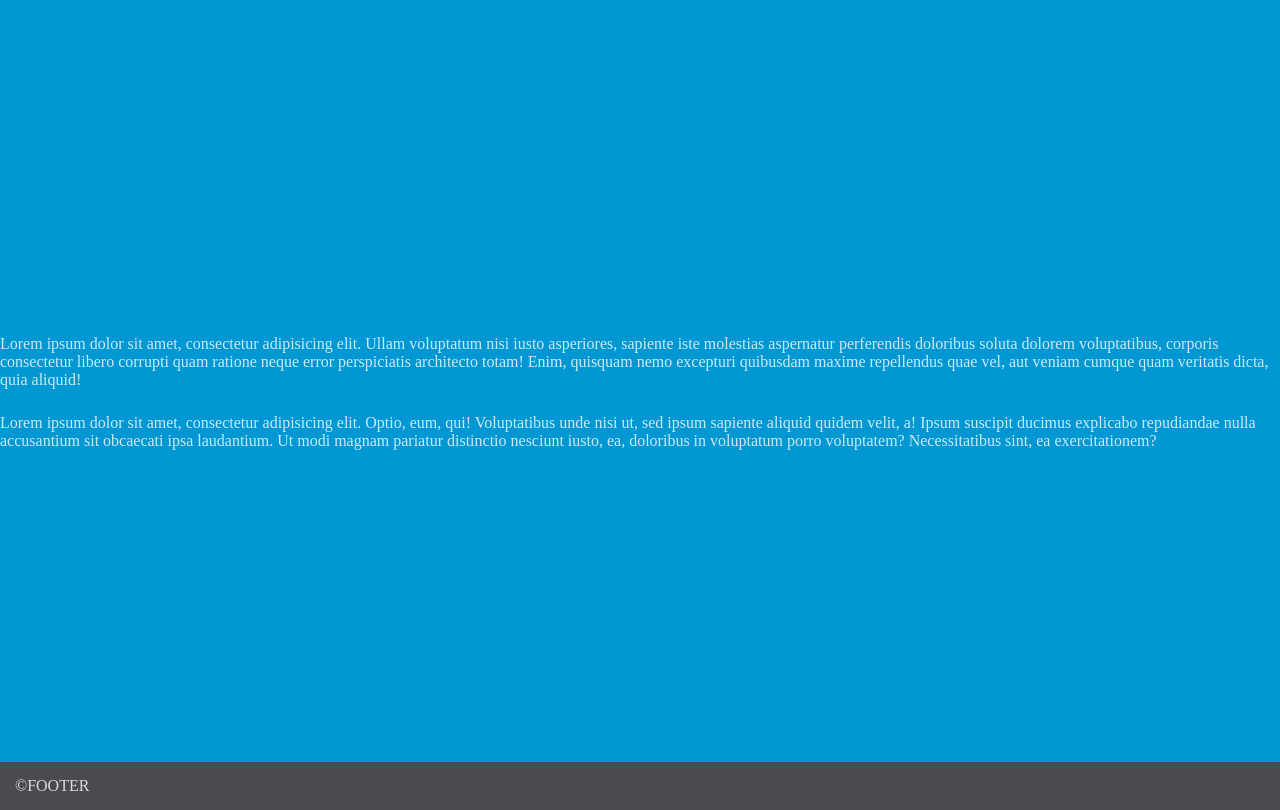
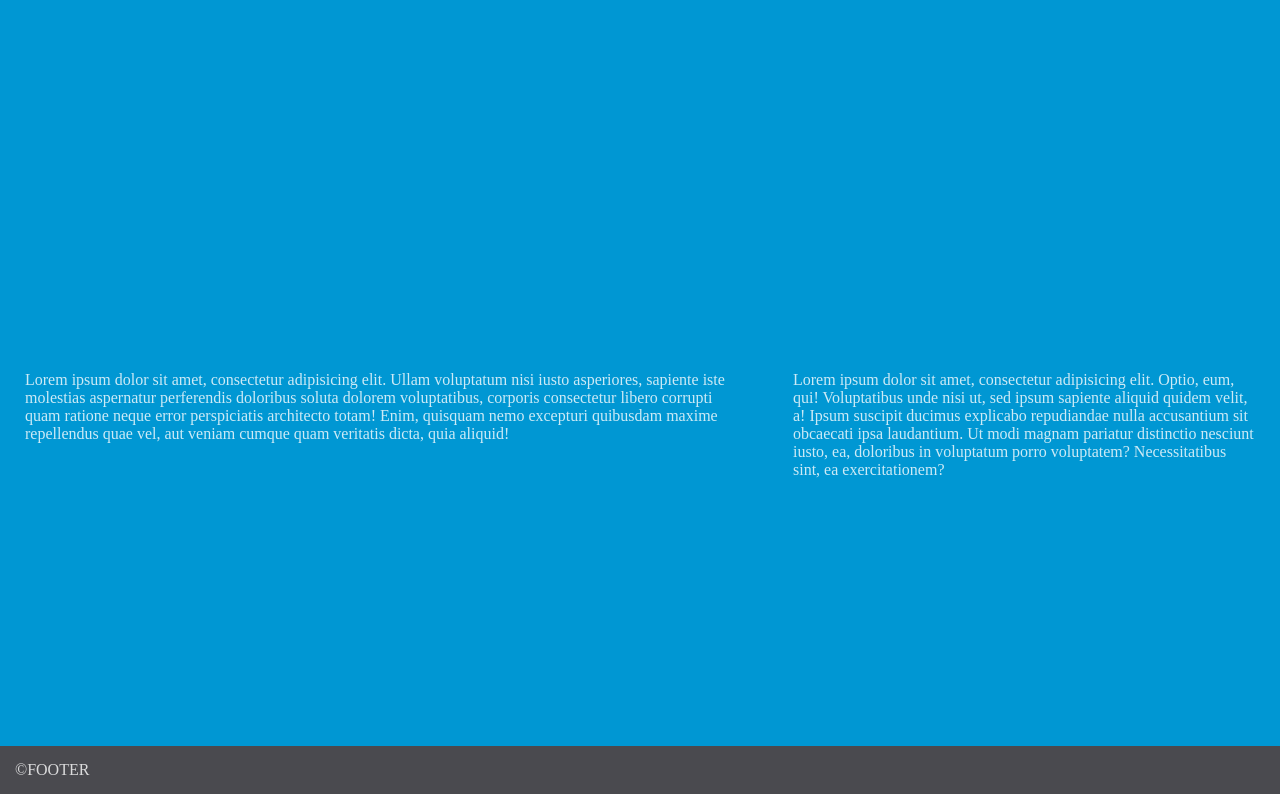
Before and after one commit to RoZZaH/ci-ucd-responsive-mini-project, a plain HTML site: page index.html in a window 1280 px wide. Shown: the part 54-864 px from the top of the page. Drawn offline with Linux system fonts and the light colour scheme.

Commit message:
End Styles minus Main div

```diff
--- a/index.html
+++ b/index.html
@@ -8,11 +8,13 @@
     <link rel="stylesheet" href="style.css" type="text/css" />
 </head>
 <body>
-    <main class="main">
+ <!--   <main class="main"> -->
         <header class="header">
             <div class="logo">Logo</div>
         </header>
+
         <section class="section">
+            <div class="vcenter"><!-- wrapped in one element to calc size (the two together) -->
                 <article class="article column column-60">
                     <p class="section-paragraph">
                         Lorem ipsum dolor sit amet, consectetur adipisicing elit. Ullam voluptatum nisi iusto asperiores, sapiente iste molestias aspernatur perferendis doloribus soluta dolorem voluptatibus, corporis consectetur libero corrupti quam ratione neque error perspiciatis architecto totam! Enim, quisquam nemo excepturi quibusdam maxime repellendus quae vel, aut veniam cumque quam veritatis dicta, quia aliquid!
@@ -23,9 +25,10 @@
                         Lorem ipsum dolor sit amet, consectetur adipisicing elit. Optio, eum, qui! Voluptatibus unde nisi ut, sed ipsum sapiente aliquid quidem velit, a! Ipsum suscipit ducimus explicabo repudiandae nulla accusantium sit obcaecati ipsa laudantium. Ut modi magnam pariatur distinctio nesciunt iusto, ea, doloribus in voluptatum porro voluptatem? Necessitatibus sint, ea exercitationem?
                     </p>
                 </aside>
+            </div>
         </section>
         <footer class="footer">&copy;FOOTER</footer>
-    </main>
+   <!-- </main> -->
 
 </body>
 </html>
--- a/style.css
+++ b/style.css
@@ -14,17 +14,19 @@ body, html {
     padding: 15px 20px;
 }
 
-
+/*
 .main {
     height: 100%;
 }
+*/
 
 .section{
     background-color: #0097d3;
     height: 100%;
 }
 
-.article, .aside {
+/*.article, .aside { */
+.vcenter{
     position: relative;
     top: 50%;
     transform: translateY(-50%);
@@ -32,9 +34,28 @@ body, html {
 
 .section-paragraph {
     font-size: 1em;
+    margin: 25px;
 }
 
 .footer{
     background-color: #4a4a4f;
     padding: 15px;
 }
+
+/* moved to MQs
+.column {
+    float: left;
+}
+*/
+
+@media (min-width: 768px) { /*mf*/
+    .column {
+        float: left;
+    }
+    .column-60{
+        width: 60%;
+    }
+    .column-40{
+        width: 40%;
+    }
+}
```
Lines whose indentation alone changed are shown as unchanged.
